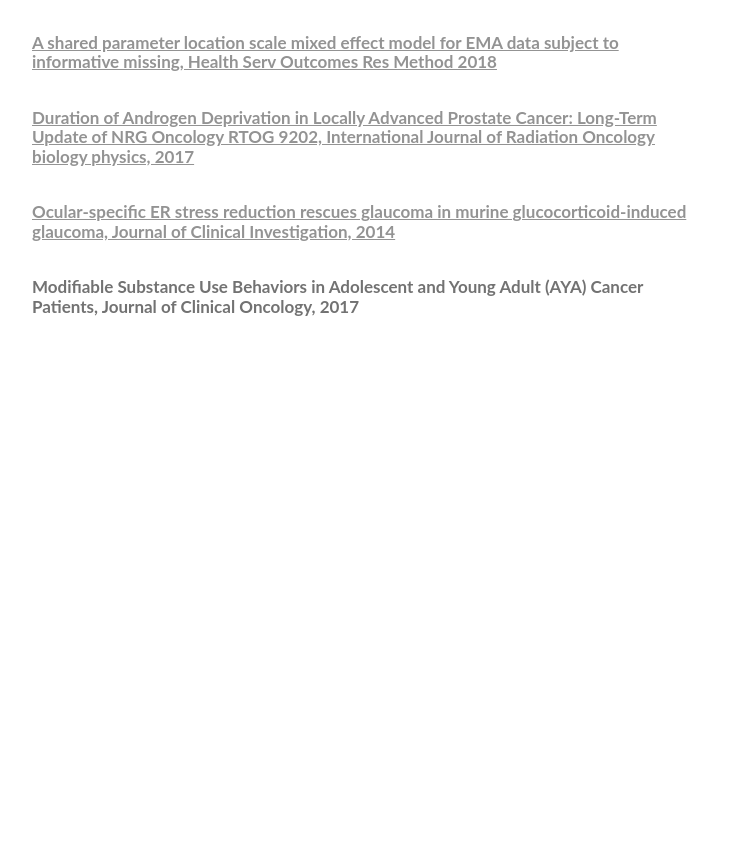
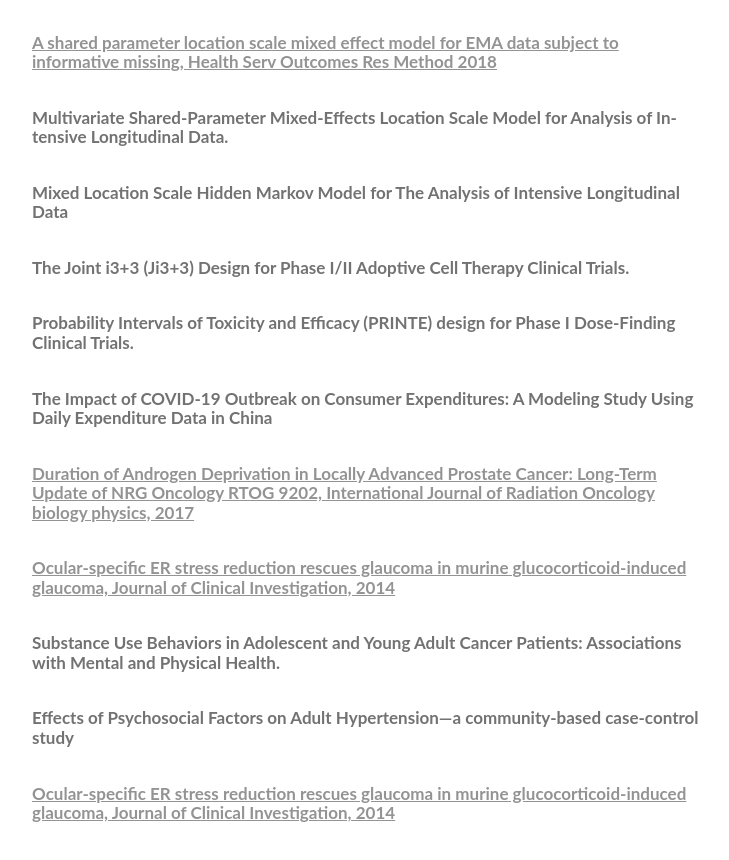
Before and after one commit to Xiaolei-Lin/xiaolei-lin.github.io, a website built with Parcel: page index.hbs in a window 1280 px wide. Shown: the part 2017-2877 px from the top of the page, without its empty margins (530-1259 px from the left). Before the commit the page ends 2420 px from the top, so only its background shows below. Built offline with nearby package versions, Linux system fonts and the light colour scheme.

Commit message:
update publications

```diff
--- a/data/details.json
+++ b/data/details.json
@@ -43,8 +43,15 @@
   "publication": [
     "<a target=\"_blank\" href=\"/downloads/A3-levelBayesianmixedeffectslocationscalemodelwith anapplicationtoecologicalmomentaryassessmentdata.pdf\">A 3-level Bayesian mixed effects location scale model with an application to ecological momentary assessment data, Statistics in Medicine, 2018</a>",
     "<a target=\"_blank\" href=\"/downloads/A shared parameter location scale mixed effect model for EMA data subject to informative missing.pdf\">A shared parameter location scale mixed effect model for EMA data subject to informative missing, Health Serv Outcomes Res Method 2018</a>",
+    "Multivariate Shared-Parameter Mixed-Effects Location Scale Model for Analysis of In- tensive Longitudinal Data.",
+    "Mixed Location Scale Hidden Markov Model for The Analysis of Intensive Longitudinal Data",
+    "The Joint i3+3 (Ji3+3) Design for Phase I/II Adoptive Cell Therapy Clinical Trials.",
+    "Probability Intervals of Toxicity and Efficacy (PRINTE) design for Phase I Dose-Finding Clinical Trials.",
+    "The Impact of COVID-19 Outbreak on Consumer Expenditures: A Modeling Study Using Daily Expenditure Data in China",
     "<a target=\"_blank\" href=\"/downloads/Duration of Androgen Deprivation in Locally Advanced Prostate Cancer Long-Term Update of NRG Oncology RTOG 9202, International Journal of Radiation Oncology biology physics, 2017.pdf\">Duration of Androgen Deprivation in Locally Advanced Prostate Cancer: Long-Term Update of NRG Oncology RTOG 9202, International Journal of Radiation Oncology biology physics, 2017</a>",
     "<a target=\"_blank\" href=\"/downloads/Ocular-specific ER stress reduction rescues glaucoma in murine glucocorticoid-induced glaucoma.pdf\">Ocular-specific ER stress reduction rescues glaucoma in murine glucocorticoid-induced glaucoma, Journal of Clinical Investigation, 2014</a>",
-    "Modifiable Substance Use Behaviors in Adolescent and Young Adult (AYA) Cancer Patients, Journal of Clinical Oncology, 2017"
+    "Substance Use Behaviors in Adolescent and Young Adult Cancer Patients: Associations with Mental and Physical Health.",
+    "Effects of Psychosocial Factors on Adult Hypertension—a community-based case-control study",
+    "<a target=\"_blank\" href=\"/downloads/Ocular-specific ER stress reduction rescues glaucoma in murine glucocorticoid-induced glaucoma.pdf\">Ocular-specific ER stress reduction rescues glaucoma in murine glucocorticoid-induced glaucoma, Journal of Clinical Investigation, 2014</a>"
   ]
 }
--- a/index.hbs
+++ b/index.hbs
@@ -23,7 +23,7 @@
     <div class="row">
       <div class="left left-1 background">
         <div class="photo">
-          <img src="img/xiaolei.jpg" alt="Xiaolei Lin">
+          <img src="/img/xiaolei.jpg" alt="Xiaolei Lin">
         </div>
       </div>
       <div class="right">
```
Also changed, not shown: 1 other file.
